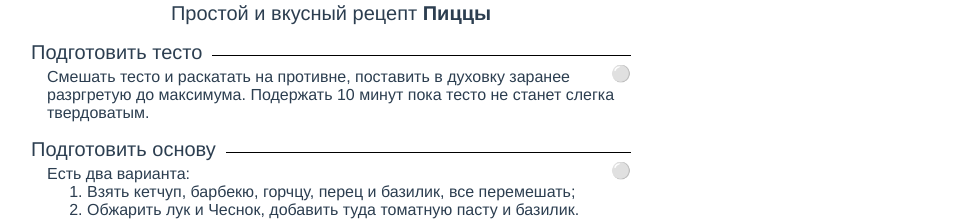
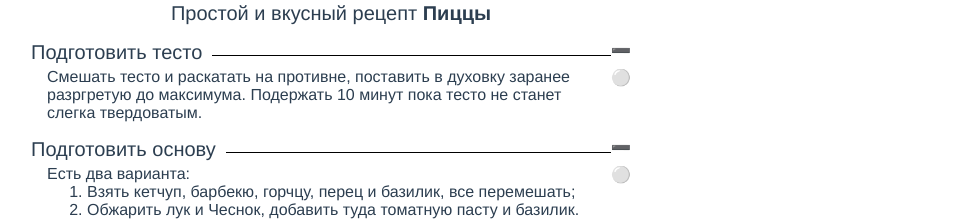
Before and after one commit to daniilzinevich/vue-recipe-list, a Vue app: page / in a window 1280 px wide. Shown: the part 605-826 px from the top of the page, without its empty margins (309-1278 px from the left). Built offline with nearby package versions, Linux system fonts and the light colour scheme.

Commit message:
Collapse feature for recipe parts

```diff
--- a/src/components/Recipe.vue
+++ b/src/components/Recipe.vue
@@ -89,6 +89,7 @@ ol, ul {
   display: block;
   position: relative;
   margin-left: 0.5em;
+  margin-right: 1em;
   flex: 1;
   height: 1px;
   top: 0.625em;
@@ -100,6 +101,7 @@ ol, ul {
 }
 .delimiter {
   cursor: pointer;
+  position: relative;
   text-align: left;
   margin: 1em auto;
   max-width: 600px;
--- a/src/components/RecipePart.vue
+++ b/src/components/RecipePart.vue
@@ -6,18 +6,24 @@
     ]"
     @click="$emit('click')"
   >
+    <div class="close" @click.stop="toggleCollapse">➖</div>
     <h2>{{title}}</h2>
-    <div v-if="complete" class="right">🔘</div>
-    <div v-else class="right">⚪️</div>
-    <p v-html="description"></p>
+    <div v-if="!collapsed">
+      <div v-if="complete" class="right">🔘</div>
+      <div v-else class="right">⚪️</div>
+      <p v-html="description"></p>
+    </div>
   </div>
 </template>
 <script>
+import toggleCollapse from './toggleCollapse.mixin'
+
 export default {
   props: {
     title: String,
     description: String,
     complete: Boolean,
   },
+  mixins: [toggleCollapse],
 }
 </script>
```
